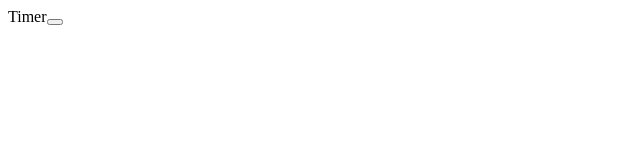
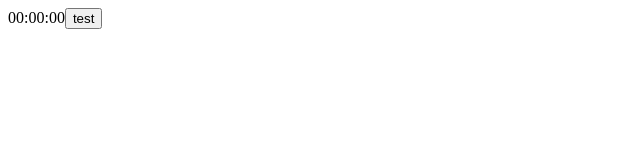
Before and after one commit to rpivo/timeward-react, a React app: page / in a window 1280 px wide. Shown: the top 160 px of the page, without its empty margins (0-640 px from the left). Built offline with nearby package versions, Linux system fonts and the light colour scheme; the HTML template or start-up script is replaced by a standard one.

Commit message:
route up props and state to timer and button components

```diff
--- a/src/components/Button.tsx
+++ b/src/components/Button.tsx
@@ -1,5 +1,7 @@
 import React from 'react';
 
-export class Button extends React.Component {
-    public render(): JSX.Element { return <button></button>; }
+interface ButtonProps { kind: string }
+
+export class Button extends React.Component <ButtonProps, {}> {
+    public render(): JSX.Element { return <button>{this.props.kind}</button>; }
 }
--- a/src/components/Timer.tsx
+++ b/src/components/Timer.tsx
@@ -1,8 +1,16 @@
 import React from 'react';
 import { Button } from './Button';
 
-export const Timer = (): JSX.Element =>
-  <div>
-    Timer
-    <Button />
-  </div>;
+interface TimerState { time: string }
+
+export class Timer extends React.Component <{}, TimerState> {
+  public state: TimerState = { time: '00:00:00' };
+
+  public render(): JSX.Element { return (
+      <div>
+        {this.state.time}
+        <Button kind='test' />
+      </div>
+    );
+  }
+}
```
Also changed, not shown: 3 other files (tests, documents, lock files or other folders).
